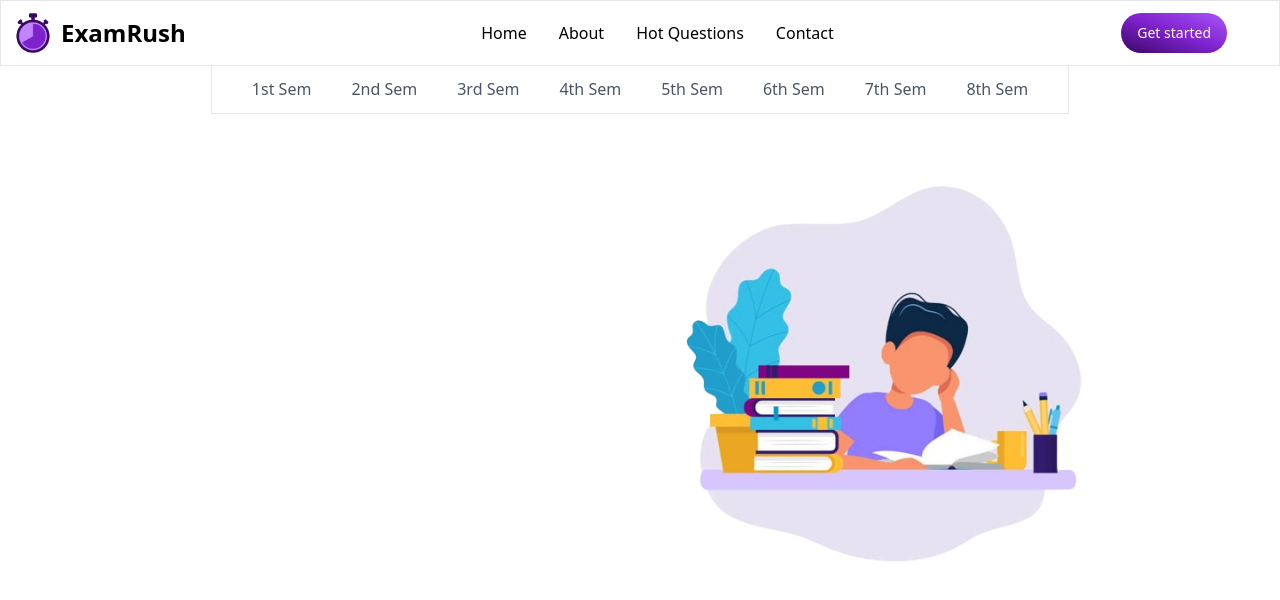
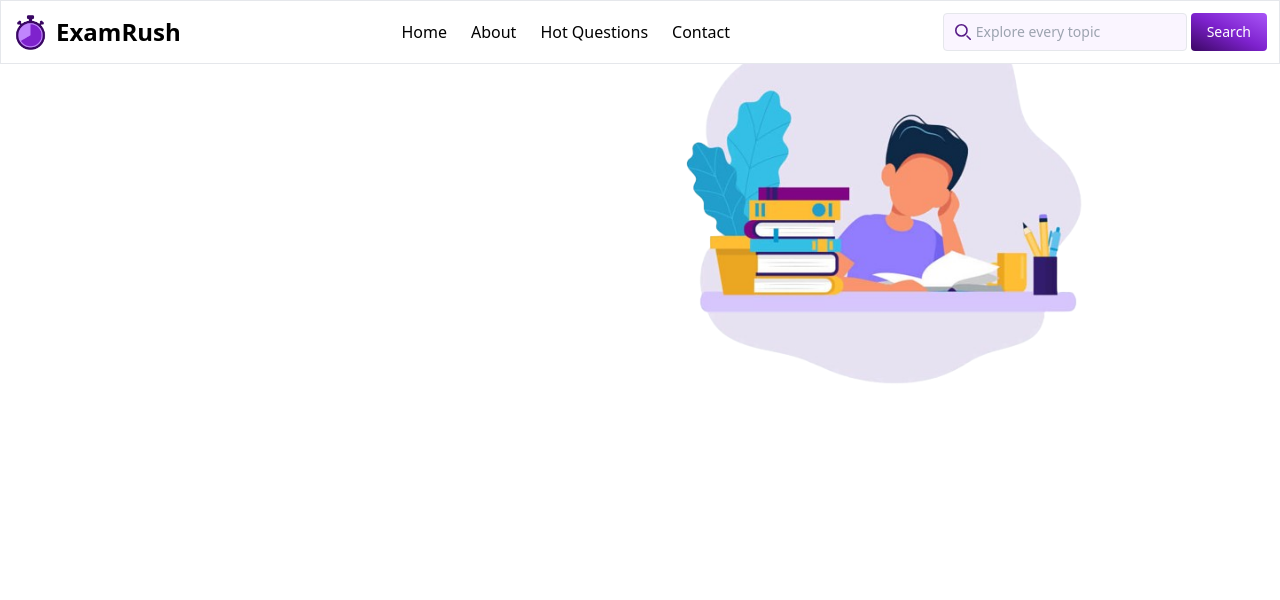
Before and after one commit to mardavsj/exam-rush, a Next.js app: page / in a window 1280 px wide. Shown: the top 600 px of the page. Built offline with nearby package versions, Linux system fonts and the light colour scheme.

Commit message:
added search bar

```diff
--- a/components/Navbar.js
+++ b/components/Navbar.js
@@ -6,19 +6,25 @@ import logo from '../public/logo.png'
 const Navbar = () => {
     return (
         <>
-            <nav className="fixed z-50 mx-auto bg-white md:w-full border">
-                <div className="max-w-screen-xl flex flex-wrap items-center justify-between mx-auto p-3">
-                    <div className="flex items-center">
-                        <Image src={logo} width="40" height="40" alt="logo" />
+            <nav className="fixed mx-auto bg-white w-full border">
+                <div className="max-w-screen-xl flex items-center justify-between mx-auto p-3">
+                    <div className="flex items-center order-1">
+                        <Image src={logo} width="35" height="35" alt="logo" />
                         <span className="self-center text-2xl font-bold px-2">ExamRush</span>
                     </div>
-                    <div className="flex md:order-2">
-                        <button type="button" className="bg-gradient-to-tr from-purple-950 via-purple-700 to-purple-500 text-white font-medium rounded-full text-sm px-4 py-1 text-center hover:bg-gradient-to-tl ease-in-out duration-100">Get started</button>
-                        <button data-collapse-toggle="navbar-cta" type="button" className=" items-center p-2 w-10 h-10 justify-center text-sm rounded-lg" aria-controls="navbar-cta" aria-expanded="false">
-                        </button>
-                    </div>
-                    <div className="items-center justify-between flex w-auto md:order-1" id="navbar-cta">
-                        <div className="flex font-medium rounded-lg flex-row space-x-8">
+                    <form class="order-2">
+                        <div class="flex relative gap-1">
+                            <div class="absolute inset-y-0 flex items-center ps-3">
+                                <svg class="w-4 h-4 text-purple-900 " aria-hidden="true" xmlns="http://www.w3.org/2000/svg" fill="none" viewBox="0 0 20 20">
+                                    <path stroke="currentColor" stroke-linecap="round" stroke-linejoin="round" stroke-width="2" d="m19 19-4-4m0-7A7 7 0 1 1 1 8a7 7 0 0 1 14 0Z" />
+                                </svg>
+                            </div>
+                            <input type="search" id="default-search" class="block p-2 ps-8 text-sm border rounded bg-purple-50" placeholder="Explore every topic" required />
+                            <button type="submit" class="text-white bg-gradient-to-tr from-purple-950 via-purple-700 to-purple-500 rounded text-sm px-4 hover:bg-gradient-to-tl">Search</button>
+                        </div>
+                    </form>
+                    <div className="order-1">
+                        <div className="flex font-medium space-x-6">
                                 <Link href="/" className="hover:underline" aria-current="page">Home</Link>
                                 <Link href="/about" className="hover:underline">About</Link>
                                 <Link href="/hotquestions" className="hover:underline">Hot Questions</Link>
@@ -27,35 +33,6 @@ const Navbar = () => {
                     </div>
                 </div>
             </nav>
-            <div className="flex w-full">
-                <ul className="flex mx-auto m-16 space-x-10 text-gray-600 border p-3 px-10">
-                    <li>
-                        <a href="/1stsem" className="block rounded hover:scale-105">1st Sem</a>
-                    </li>
-                    <li>
-                        <a href="/2ndsem" className="block rounded hover:scale-105">2nd Sem</a>
-                    </li>
-                    <li>
-                        <a href="/3rdsem" className="block rounded hover:scale-105">3rd Sem</a>
-                    </li>
-                    <li>
-                        <a href="/4thsem" className="block rounded hover:scale-105">4th Sem</a>
-                    </li>
-                    <li>
-                        <a href="/5thsem" className="block rounded hover:scale-105">5th Sem</a>
-                    </li>
-                    <li>
-                        <a href="/6thsem" className="block rounded hover:scale-105">6th Sem</a>
-                    </li>
-                    <li>
-                        <a href="/7thsem" className="block rounded hover:scale-105">7th Sem</a>
-                    </li>
-                    <li>
-                        <a href="/8thsem" className="block rounded hover:scale-105">8th Sem</a>
-                    </li>
-                </ul>
-            </div>
-
         </>
     )
 }
```
